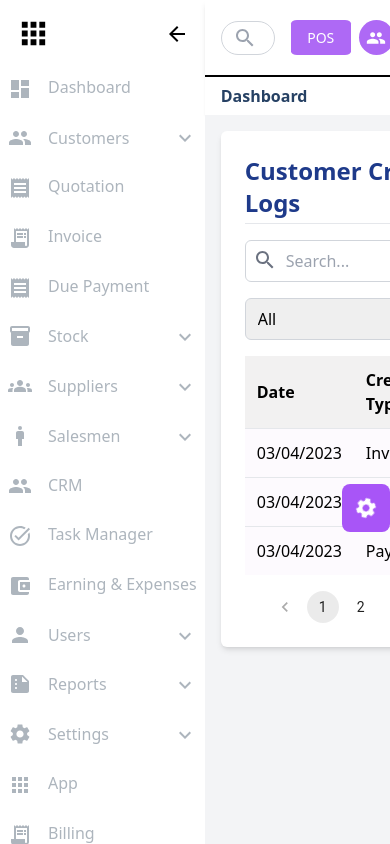
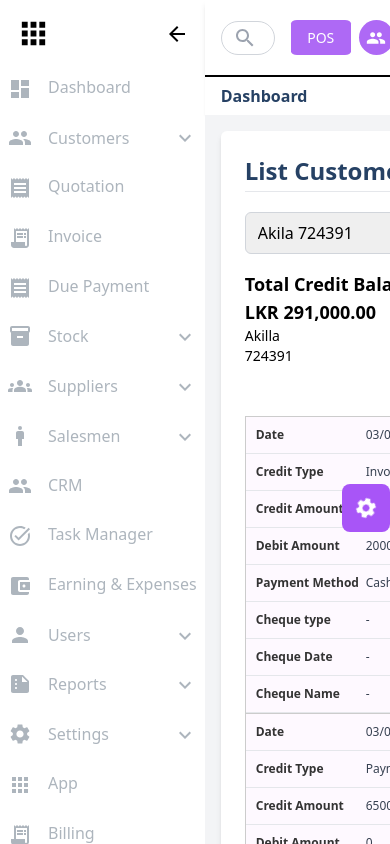
Before and after one commit to ChaminduNevandith/Invoice-System, a React (Vite) app: page /customer-credit-log in a window 390 px wide. Built offline with nearby package versions, Linux system fonts and the light colour scheme.

Commit message:
build customer credit log and make it responsive

```diff
--- a/src/Pages/Customers/CustomerCreditLogs/CustomerCreditLogs.jsx
+++ b/src/Pages/Customers/CustomerCreditLogs/CustomerCreditLogs.jsx
@@ -1,10 +1,11 @@
 import React, { useState } from 'react';
-import { Search, Edit, Delete, FileCopy, Visibility } from '@mui/icons-material'; // Example of MUI icons
+import { Search } from '@mui/icons-material'; // Example of MUI icons
 import { Pagination } from '@mui/material';
+import "./Table.css";
 
 function CustomerCreditLogs() {
   return (
-    <div className="bg-gray-100 absolute top-[115px] right-0 w-full h-full overflow-auto p-4 sm:p-6 md:p-8 lg:p-10 animate-fadeIn">
+    <div className="bg-gray-100 absolute top-[115px] right-0 w-full h-full overflow-auto p-4 sm:p-6 md:p-8 lg:p-10 animate-fadeIn  pb-[150px]">
       <ListCustomers />
     </div>
   );
@@ -28,61 +29,60 @@ function ListCustomers() {
 
 
   return (
-    <div className="bg-white p-6 rounded-md shadow-md w-full">
-      <h1 className="text-2xl font-semibold text-blue-900 mb-1">Customer Credit Logs</h1>
+    <div className="bg-white p-6 rounded-md shadow-md w-full ">
+      <h1 className=" text-2xl font-semibold text-[#264164] mb-1">List Customers</h1>
       <hr className="bg-black mb-4"></hr>
 
-      <div className="flex flex-col md:flex-row justify-between mb-4">
+      <div className="flex flex-col md:flex-row justify-between mt-[20px] mb-[50px]">
         {/* Search Bar */}
         <div className="relative mb-4 md:mb-0">
-          <input
-            type="text"
-            placeholder="Search..."
-            className="pl-10 p-2 border rounded-md w-full border-gray-300 focus:ring-2 focus:ring-blue-500 transition-all duration-200 focus:ring-purple-500 focus:ring-opacity-50 hover:ring-2 hover:ring-blue-300 hover:ring-opacity-50"
-          />
-          <Search className="absolute top-2 left-2 text-gray-500" />
+        <select className="p-2 border rounded-md w-full md:w-[250px] border-gray-300 focus:ring-2 focus:ring-blue-500 transition-all duration-200 focus:ring-purple-500 focus:ring-opacity-50 hover:ring-2 hover:ring-blue-300 hover:ring-opacity-50">
+            <option>Akila 724391</option>
+            <option>Nimal 236123</option>
+            <option>Banu 2242134</option>
+          </select>
         </div>
 
-        {/* Sort Dropdown */}
-        <div className="relative">
-          <select className="p-2 border rounded-md w-full md:w-[250px] border-gray-300 focus:ring-2 focus:ring-blue-500 transition-all duration-200 focus:ring-purple-500 focus:ring-opacity-50 hover:ring-2 hover:ring-blue-300 hover:ring-opacity-50">
-            <option>All</option>
-            <option>Active</option>
-            <option>Inactive</option>
-          </select>
+       {/* Sort Dropdown */}
+       <div className="relative ">
+          <div className='text-lg font-semibold'> Total Credit Balance: LKR 291,000.00</div>
+          <div className='text-sm font-light'>Akilla</div>
+          <div className='text-sm font-light'>724391</div>
         </div>
       </div>
 
       {/* Table */}
       <div className="overflow-x-auto">
-        <table className="min-w-full table-auto bg-white shadow-md rounded-md">
+        <table className="table-auto w-full border-collapse text-xs
+              2xl:text-base
+              xl:text-sm
+              lg:text-xs
+              md:text-xs
+              sm:text-xs
+              xs:text-[10px]">
           <thead>
-            <tr className="bg-[#F2F1F1]">
-              <th className="p-3 text-left">Date</th>
-              <th className="p-3 text-left">Credit Type</th>
-              <th className="p-3 text-left">Credit Amoount</th>
-              <th className="p-3 text-left">Debit Amount</th>
-              <th className="p-3 text-left">Payment Method</th>
-              <th className="p-3 text-left">Cheque type</th>
-              <th className="p-3 text-left">Cheque Date</th>
-              <th className="p-3 text-left">Cheque Name</th>
+            <tr className="text-left text-gray-700 bg-[#F2F1F1]">
+            <th className="py-2 px-4 border-b">Date</th>
+              <th className="py-2 px-4 border-b">Credit Type</th>
+              <th className="py-2 px-4 border-b">Credit Amount</th>
+              <th className="py-2 px-4 border-b">Debit Amount</th>
+              <th className="py-2 px-4 border-b">Payment Method</th>
+              <th className="py-2 px-4 border-b">Cheque type</th>
+              <th className="py-2 px-4 border-b">Cheque Date</th>
+              <th className="py-2 px-4 border-b">Cheque Name</th>
             </tr>
           </thead>
           <tbody>
             {customers.map((customer) => (
-              <tr key={customer.id} className="border-t bg-[#FDFAFE]">
-                <td className="p-3">{customer.date}</td>
-                <td className="p-3">{customer.CreditType}</td>
-                <td className="p-3">{customer.CreditAmount}</td>
-                <td className="p-3">{customer.DebitAmount}</td>
-                <td className="p-3">{customer.PaymentMethod}</td>
-                <td className="p-3">{customer.Chequetype}</td>
-                <td className="p-3">{customer.ChequeDate}</td>
-                <td className="p-3">{customer.ChequeName}</td>
-                <td >
-
-                </td>
-
+              <tr key={customer.id} className="table-row text-gray-700 text-left bg-[#FEF9FF]">
+                <td className="py-2 px-4 border-b" data-label="Date">{customer.date}</td>
+                <td className="py-2 px-4 border-b" data-label="Credit Type">{customer.CreditType}</td>
+                <td className="py-2 px-4 border-b" data-label="Credit Amount">{customer.CreditAmount}</td>
+                <td className="py-2 px-4 border-b" data-label="Debit Amount">{customer.DebitAmount}</td>
+                <td className="py-2 px-4 border-b" data-label="Payment Method">{customer.PaymentMethod}</td>
+                <td className="py-2 px-4 border-b" data-label="Cheque type">{customer.Chequetype}</td>
+                <td className="py-2 px-4 border-b" data-label="Cheque Date">{customer.ChequeDate}</td>
+                <td className="py-2 px-4 border-b" data-label="Cheque Name">{customer.ChequeName}</td>
               </tr>
             ))}
           </tbody>
--- /dev/null
+++ b/src/Pages/Customers/CustomerCreditLogs/Table.css
@@ -0,0 +1,38 @@
+/* For mobile devices */
+@media (max-width: 640px) {
+    .table-row {
+      display: flex;
+      flex-wrap: wrap;
+      padding: 10px;
+      border: 1px solid #ccc;
+      margin-bottom: 10px;
+      background-color: #FDFAFE;
+    }
+
+    .table-row td {
+      width: 100%;
+      display: flex;
+      padding: 10px 0;
+      position: relative;
+      padding-left: 120px; /* Space for labels */
+      justify-content: flex-start;
+    }
+
+    .table-row td::before {
+      content: attr(data-label);
+      position: absolute;
+      left: 10px;
+      font-weight: bold;
+      color: #333;
+    }
+
+    .table-row .actions {
+      justify-content: flex-end;
+      margin-top: 10px;
+      padding-left: 0;
+    }
+
+    thead {
+      display: none;
+    }
+  }
```
